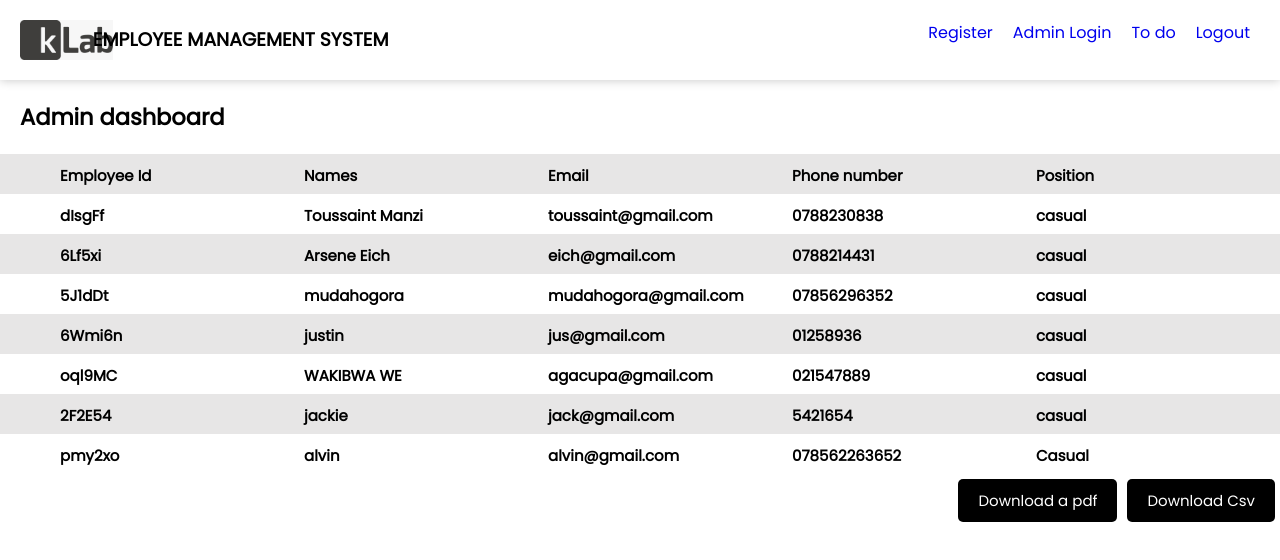
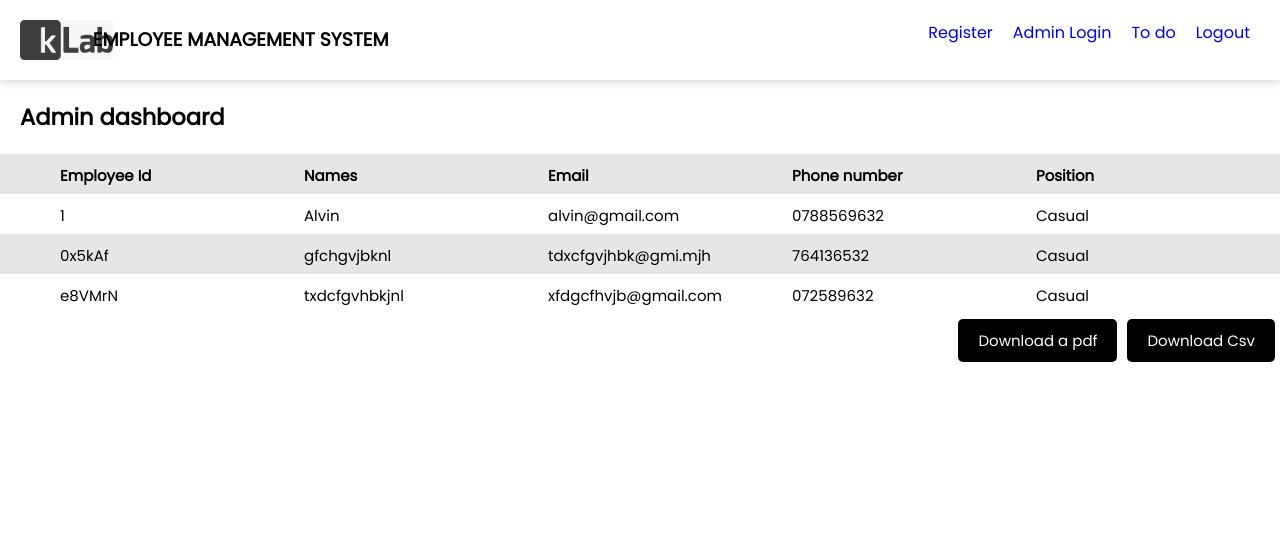
Before and after one commit to Toussaint-Manzi/React-Employee-management-system, a React (Create React App) app: page /admin in a window 1280 px wide. Shown: the top 560 px of the page. Built offline with nearby package versions, Linux system fonts and the light colour scheme; data requests are answered from the project's data file.

Commit message:
making changes on button2

```diff
--- a/db/db.json
+++ b/db/db.json
@@ -23,58 +23,24 @@
   ],
   "Employee": [
     {
-      "id": "dIsgFf",
-      "name": "Toussaint Manzi",
-      "email": "toussaint@gmail.com",
-      "phone": "0788230838",
-      "position": "casual",
+      "id": 1,
+      "name": "Alvin",
+      "email": "alvin@gmail.com",
+      "phone": "0788569632",
       "password": "12345"
     },
     {
-      "id": "6Lf5xi",
-      "name": "Arsene Eich",
-      "email": "eich@gmail.com",
-      "phone": "0788214431",
-      "position": "casual",
-      "password": "12345"
+      "id": "0x5kAf",
+      "name": "gfchgvjbknl",
+      "email": "tdxcfgvjhbk@gmi.mjh",
+      "phone": "764136532",
+      "password": "drftygihu"
     },
     {
-      "id": "5J1dDt",
-      "name": "mudahogora",
-      "email": "mudahogora@gmail.com",
-      "phone": "07856296352",
-      "position": "casual",
-      "password": "12345"
-    },
-    {
-      "id": "6Wmi6n",
-      "name": "justin",
-      "email": "jus@gmail.com",
-      "phone": "01258936",
-      "position": "casual",
-      "password": "12345"
-    },
-    {
-      "id": "oql9MC",
-      "name": "WAKIBWA WE ",
-      "email": "agacupa@gmail.com",
-      "phone": "021547889",
-      "position": "casual",
-      "password": "fdghj"
-    },
-    {
-      "id": "2F2E54",
-      "name": "jackie",
-      "email": "jack@gmail.com",
-      "phone": "5421654",
-      "position": "casual",
-      "password": "12345"
-    },
-    {
-      "id": "pmy2xo",
-      "name": "alvin",
-      "email": "alvin@gmail.com",
-      "phone": "078562263652",
+      "id": "e8VMrN",
+      "name": "txdcfgvhbkjnl",
+      "email": "xfdgcfhvjb@gmail.com",
+      "phone": "072589632",
       "password": "12345"
     }
   ]
--- a/src/components/Admin.js
+++ b/src/components/Admin.js
@@ -18,7 +18,6 @@ const Admin = () => {
     let arr = [['EmployeeId','Name', 'Email','Phone number', 'Position']]
     for (let i=0;i<tasks.length;i++){
       arr.push(Object.values(tasks[i]));
-
     }
     return arr;
   }
@@ -62,7 +61,7 @@ const Admin = () => {
         {!isLoading ? (tasks.map((task) =>{
           const { id,name,email,phone,position } = task;
         return(
-          <li key ={id} className="line dash">
+          <li key ={id} className="line">
             <h4>{id}</h4>
             <h4>{name}</h4>
             <h4>{email}</h4>
@@ -73,8 +72,8 @@ const Admin = () => {
         })) : <div>Loading...</div> }
       </ul>
       <div className='abtn'>
-        <button onClick={pdfDownloader} className='btn'>Download a pdf</button>
-        <CSVLink data={csvData} className='btn'>Download Csv</CSVLink>
+        <button onClick={pdfDownloader} className='btn links'>Download a pdf</button>
+        <CSVLink data={csvData} className='btn links'>Download Csv</CSVLink>
       </div>
     </div>
   )
--- a/src/components/AdminLogin.js
+++ b/src/components/AdminLogin.js
@@ -1,4 +1,4 @@
-import { useNavigate } from "react-router-dom"
+import { useNavigate } from "react-router-dom";
 import { useState } from "react";
 
 const AdminLogin = () => {
--- a/src/components/Register.js
+++ b/src/components/Register.js
@@ -7,6 +7,7 @@ const Register = () => {
   const [ inputEmail,setInputEmail ] = useState('')
   const [ inputPhone,setInputPhone ] = useState('')
   const [ inputPassword,setInputPassword ] = useState('')
+  // let a = 1;
   const uid = new ShortUniqueId();
 
   const url = "http://localhost:8000/Employee";
--- a/src/index.css
+++ b/src/index.css
@@ -84,6 +84,14 @@ h5{
   font-size: 15px;
   font-family: inherit;
 }
+
+/* .btn:hover{
+  background: #fff;
+  border: 1px solid #000;
+  font-weight: 600;
+  color: #000;
+  transition: 0.5s;
+} */
 
 .btn:active {
   transform: scale(0.98);
@@ -208,6 +216,26 @@ footer {
   float: right;
 }
 
+.admin .line{
+  display: flex;
+  flex-direction: row;
+  padding:10px 0px 0px 60px ;
+  height: 40px;
+}
+
+.admin .line h4{
+  font-weight:400;
+  flex: 1;
+}
+
+.admin .links:hover{
+    background: #fff;
+    border: 1px solid rgb(202, 161, 161);
+    font-weight: 600;
+    color: #000;
+    transition: 0.5s ease;
+}
+
 /* Login section */
 
 .Lform {
```
